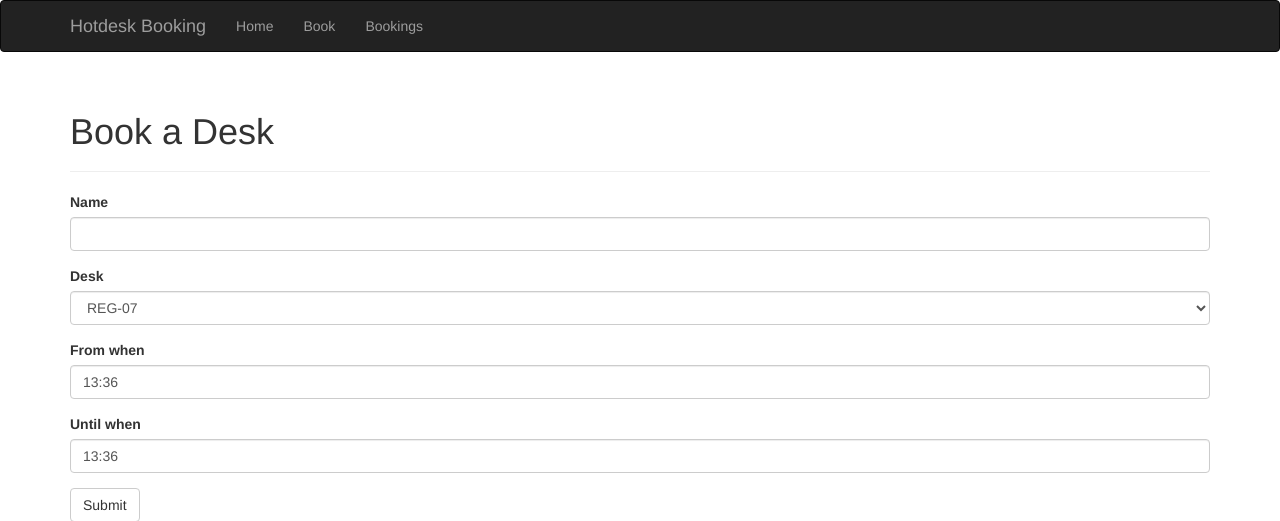
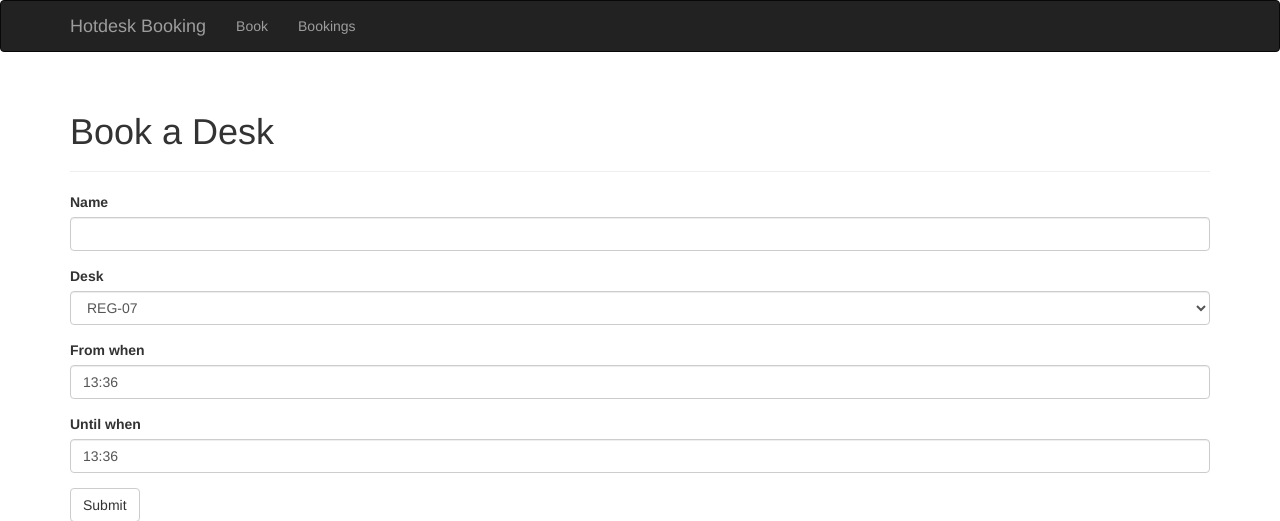
Before and after one commit to alan-turing-institute/Hotdesk-Indicator, a Flask app: page /book in a window 1280 px wide. Shown: the top 521 px of the page. Run offline with Flask 2, Linux system fonts and the light colour scheme; some libraries are stand-ins or nearby versions.

Commit message:
Remove "Home" from navbar

```diff
--- a/server/hotdesk/templates/base.html
+++ b/server/hotdesk/templates/base.html
@@ -16,7 +16,6 @@
         </div>
         <div class="navbar-collapse collapse">
             <ul class="nav navbar-nav">
-                <li><a href="{{ url_for('main.index') }}">Home</a></li>
                 <li><a href="{{ url_for('main.book') }}">Book</a></li>
                 <li><a href="{{ url_for('main.bookings') }}">Bookings</a></li>
             </ul>
```
